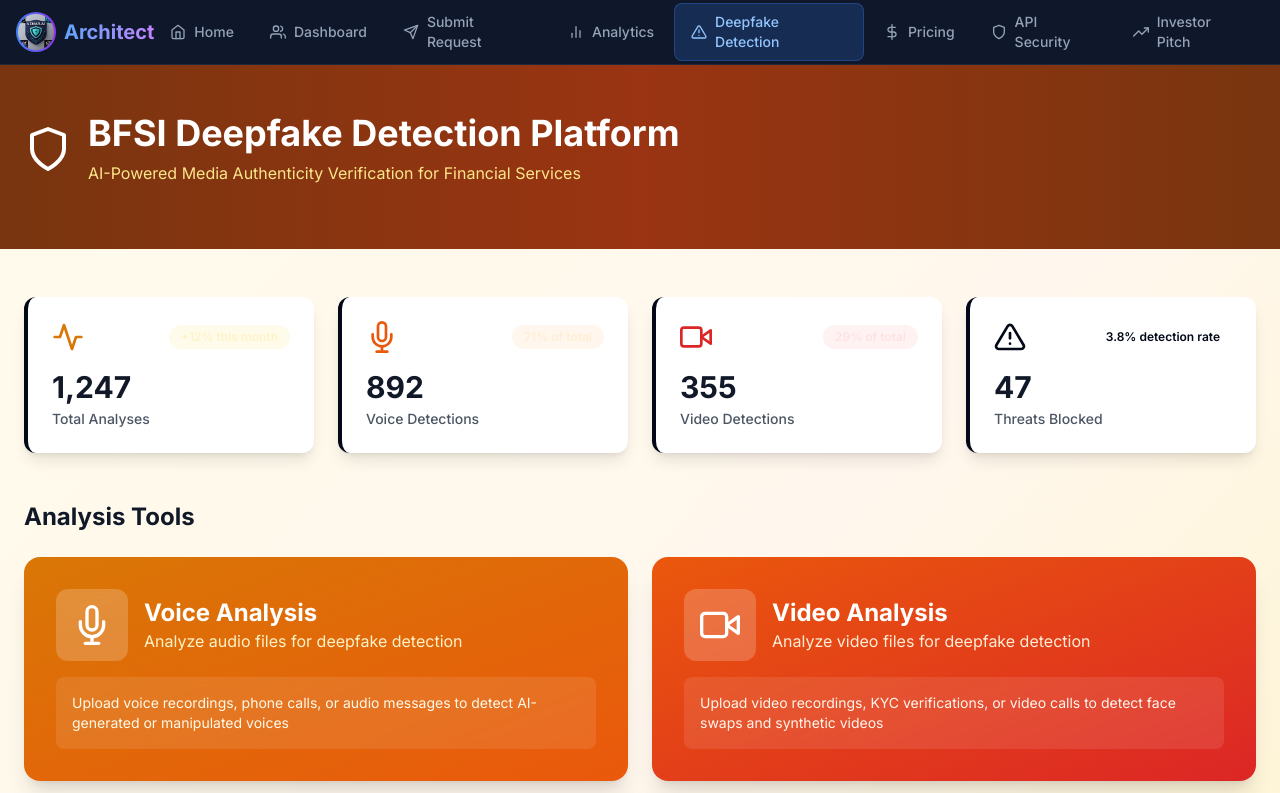
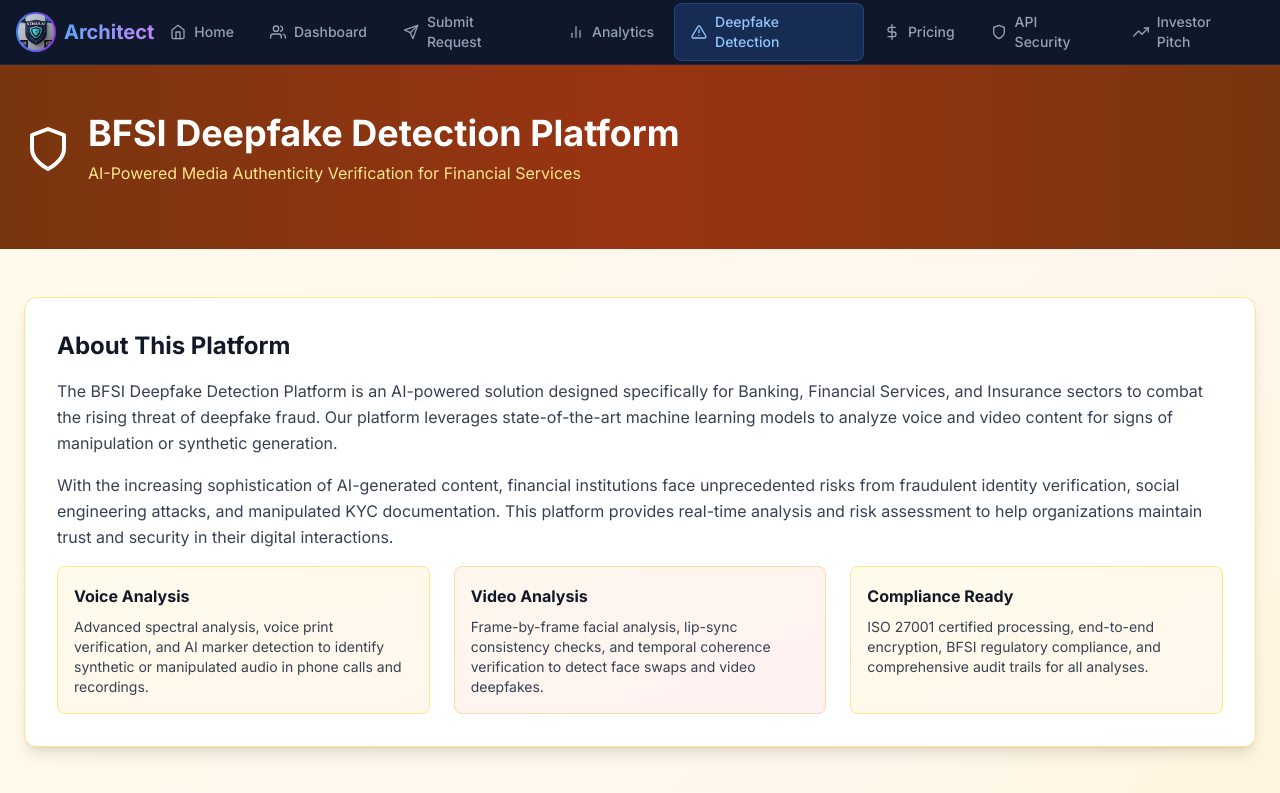
Before and after one commit to Lyzr-Apps/vemar-blueprint-epic-club, a Next.js app: page /deepfake-detection in a window 1280 px wide. Shown: the top 793 px of the page. Built offline with nearby package versions, Linux system fonts and the light colour scheme.

Commit message:
feat: added About section to the top of the deepfake detection dashboard and completed UI tasks

```diff
--- a/app/deepfake-detection/page.tsx
+++ b/app/deepfake-detection/page.tsx
@@ -86,6 +86,39 @@ export default function DeepfakeDetectionPage() {
       </div>
 
       <div className="max-w-7xl mx-auto px-6 py-12">
+        {/* About Section */}
+        <div className="bg-white rounded-xl shadow-lg p-8 mb-12 border border-amber-200">
+          <h2 className="text-2xl font-bold text-gray-900 mb-4">About This Platform</h2>
+          <div className="space-y-4 text-gray-700 leading-relaxed">
+            <p>
+              The BFSI Deepfake Detection Platform is an AI-powered solution designed specifically for Banking, Financial Services, and Insurance sectors to combat the rising threat of deepfake fraud. Our platform leverages state-of-the-art machine learning models to analyze voice and video content for signs of manipulation or synthetic generation.
+            </p>
+            <p>
+              With the increasing sophistication of AI-generated content, financial institutions face unprecedented risks from fraudulent identity verification, social engineering attacks, and manipulated KYC documentation. This platform provides real-time analysis and risk assessment to help organizations maintain trust and security in their digital interactions.
+            </p>
+            <div className="grid md:grid-cols-3 gap-6 mt-6">
+              <div className="bg-gradient-to-br from-amber-50 to-orange-50 rounded-lg p-4 border border-amber-200">
+                <h3 className="font-bold text-gray-900 mb-2">Voice Analysis</h3>
+                <p className="text-sm text-gray-700">
+                  Advanced spectral analysis, voice print verification, and AI marker detection to identify synthetic or manipulated audio in phone calls and recordings.
+                </p>
+              </div>
+              <div className="bg-gradient-to-br from-orange-50 to-red-50 rounded-lg p-4 border border-orange-200">
+                <h3 className="font-bold text-gray-900 mb-2">Video Analysis</h3>
+                <p className="text-sm text-gray-700">
+                  Frame-by-frame facial analysis, lip-sync consistency checks, and temporal coherence verification to detect face swaps and video deepfakes.
+                </p>
+              </div>
+              <div className="bg-gradient-to-br from-amber-50 to-orange-50 rounded-lg p-4 border border-amber-200">
+                <h3 className="font-bold text-gray-900 mb-2">Compliance Ready</h3>
+                <p className="text-sm text-gray-700">
+                  ISO 27001 certified processing, end-to-end encryption, BFSI regulatory compliance, and comprehensive audit trails for all analyses.
+                </p>
+              </div>
+            </div>
+          </div>
+        </div>
+
         {/* Stats Grid */}
         <div className="grid md:grid-cols-4 gap-6 mb-12">
           {stats.map((stat, index) => {
```
